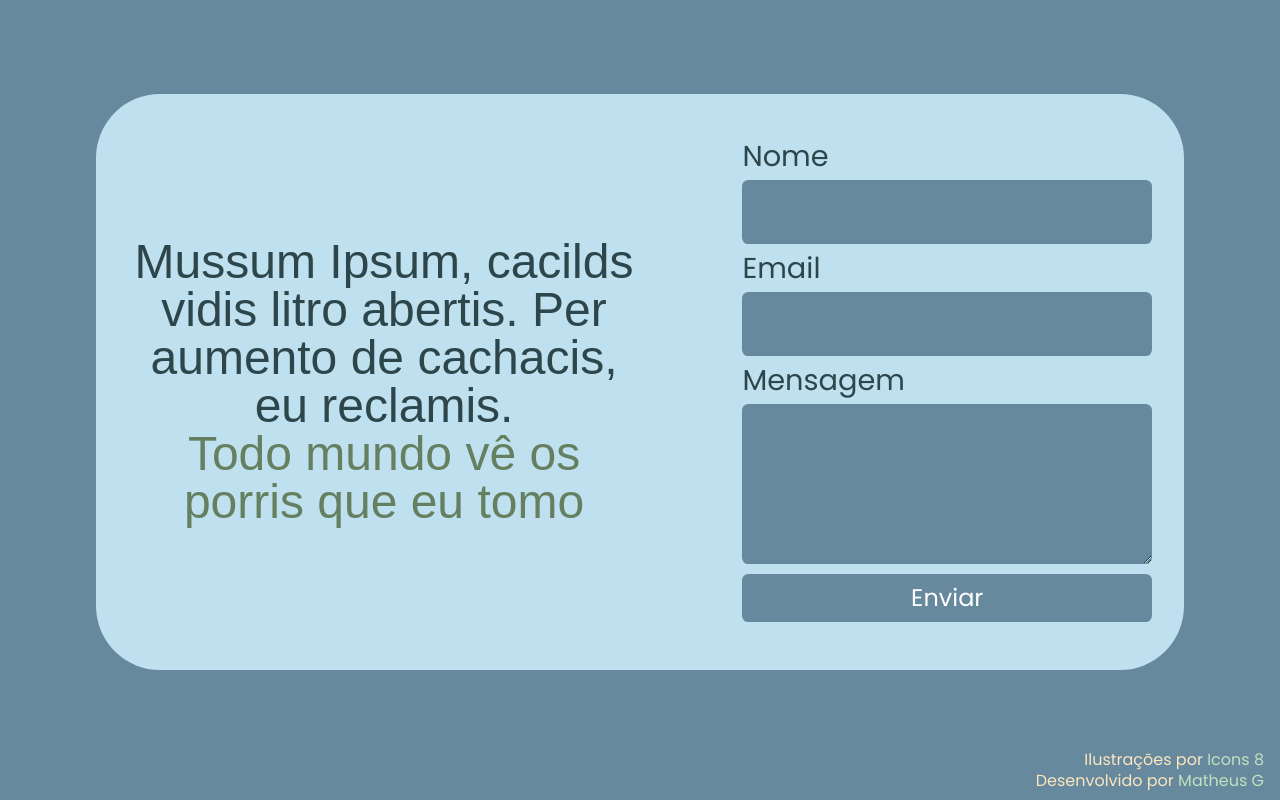
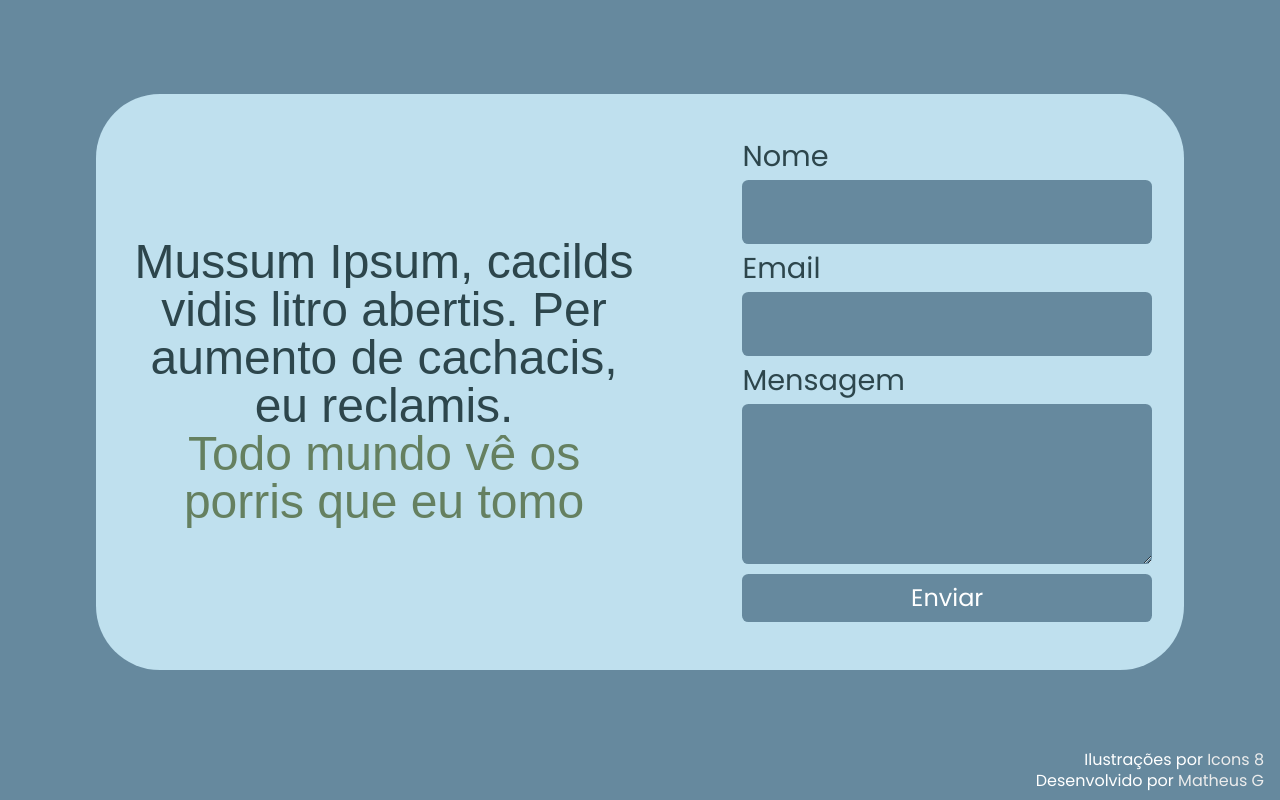
Before and after one commit to matheusg1/landing-page, a plain HTML site: page index.html in a window 1280 px wide. Shown: the part 4378-5178 px from the top of the page. Drawn offline with Linux system fonts and the light colour scheme; a web font is replaced by a local one.

Commit message:
Alterando cor do footer

```diff
--- a/style.css
+++ b/style.css
@@ -425,7 +425,7 @@ th:hover {
 }
 
 .footer-texto{
-    color: var(--cor-cream);
+    color: white;
     display: flex;
     flex-direction: column;
     align-items: end;
@@ -433,7 +433,8 @@ th:hover {
     line-height: 1.3rem;
 }
 .footer-texto a{
-    color: var(--cor-green-light);
+    color: rgb(236, 236, 236);
+    /* color: var(--cor-pink-light); */
 }
 
 /* @media (min-width: 577px) and (max-width: 1200px) { */
```
